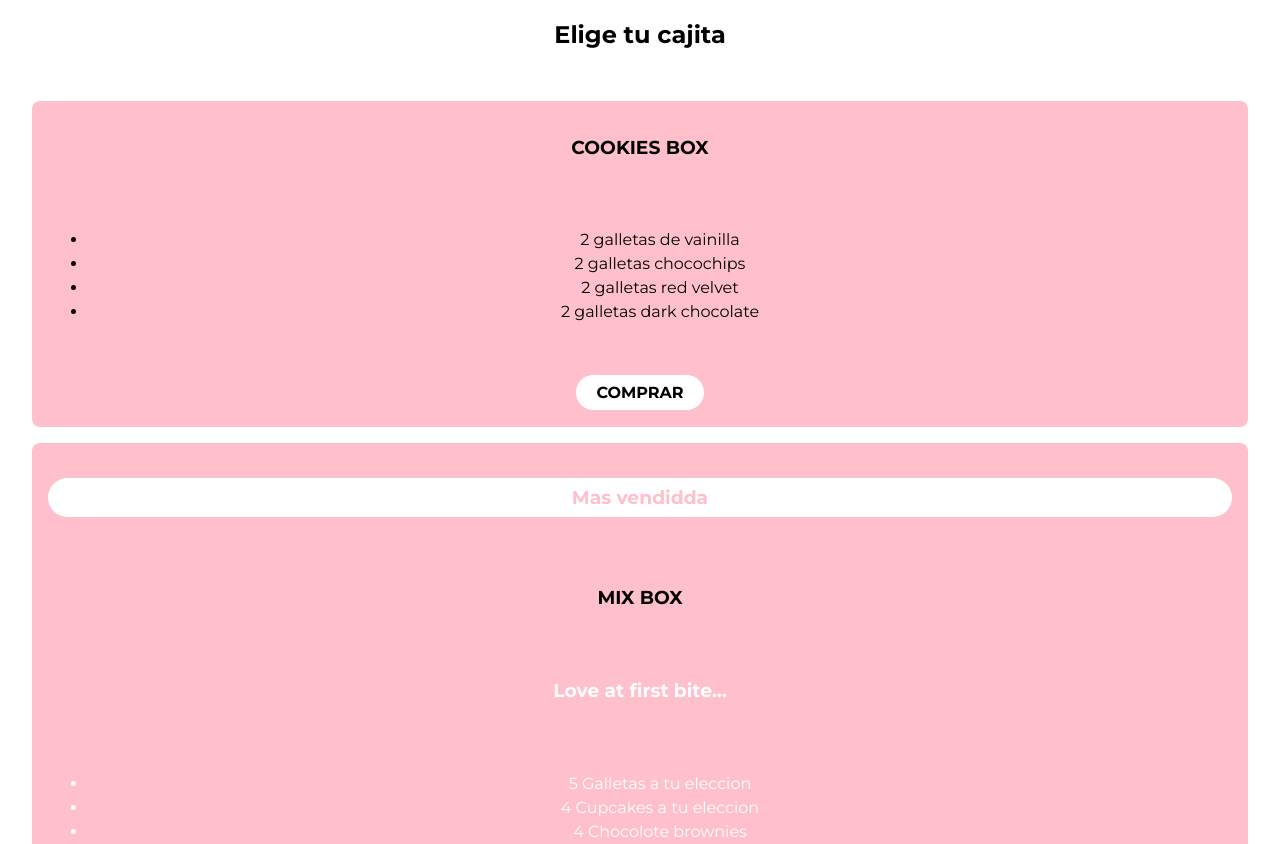
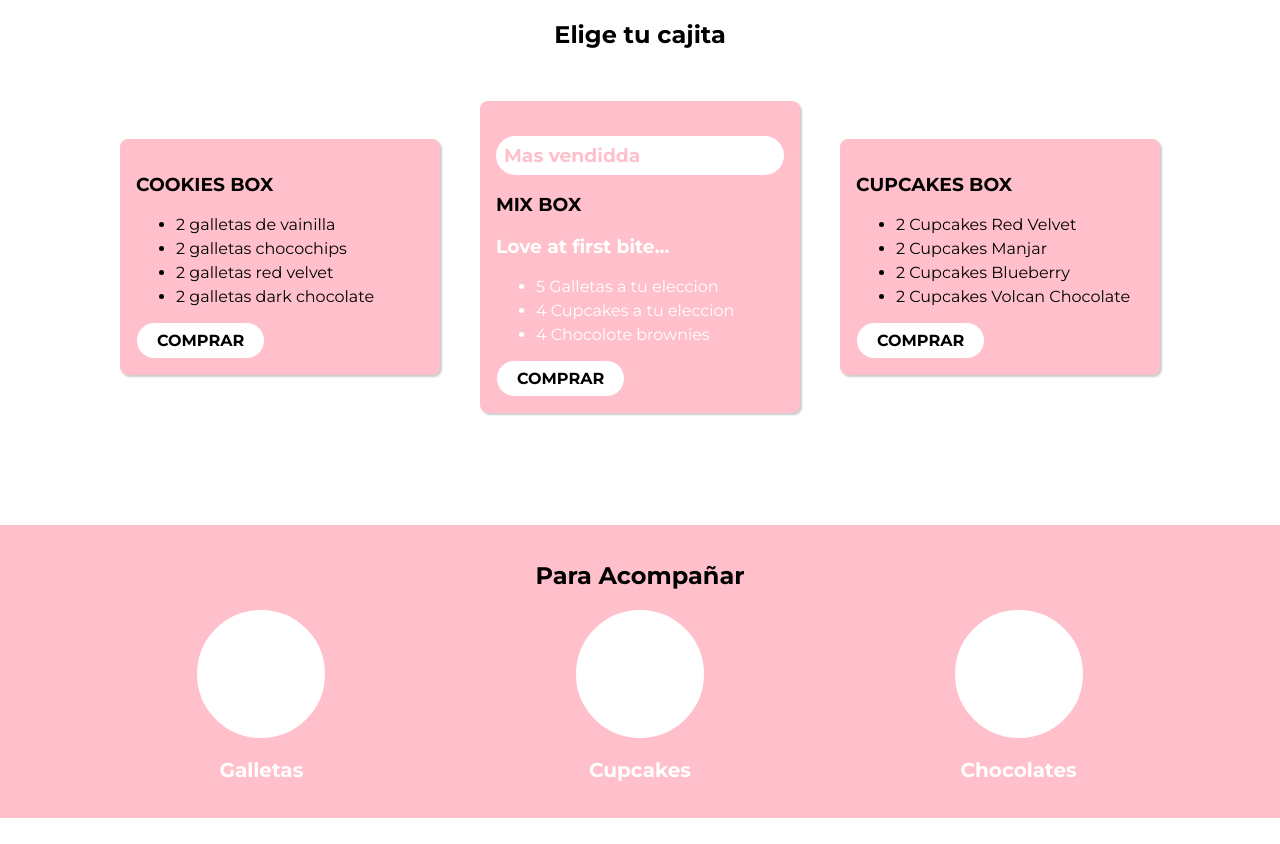
Before and after one commit to NathaliaPineroV/trabajo-cursos, a plain HTML site: page index.html in a window 1280 px wide. Shown: the part 528-1372 px from the top of the page. Drawn offline with Linux system fonts and the light colour scheme.

Commit message:
Trabajo Flex Box Final

```diff
--- a/index.html
+++ b/index.html
@@ -38,7 +38,8 @@
         </section>
         <section id="plans">
             <h1 class="section-title">Elige tu cajita</h1>
-             <div class="plan__list">
+             <div class="planes">
+                 <div class="plan__list">
                <article class="plan">
                      <h1 class="plan_title">COOKIES BOX</h1>
                      <ul class="plan__features">
@@ -47,11 +48,11 @@
                          <li class="plan__feature">2 galletas red velvet</li>
                          <li class="plan__feature">2 galletas dark chocolate</li>
                      </ul>
-                     <div>
+                     <div class="btn">
                          <button class="button">COMPRAR</button>
                      </div>
-            </article>
-            <article class="plan plan--highlighted">
+                </article>
+                <article class="plan plan--highlighted">
                  <h1 class="plan__annotation">Mas vendidda</h1>
                  <h1 class="plan__title">MIX BOX</h1>
                  <h3>Love at first bite...</h3>
@@ -61,7 +62,7 @@
                      <li class="plan__feature">4 Chocolote brownies</li>
 
                  </ul>
-                 <div>
+                 <div class="btn">
                      <button class="button">COMPRAR</button>
                  </div>
                 </article>
@@ -74,12 +75,12 @@
                         </li>
                         <li class="plan__feature">2 Cupcakes Volcan Chocolate</li>
                     </ul>
-                    <div>
+                    <div class="btn">
                         <button class="button">COMPRAR</button>
                     </div>
                 </article>
             </div>
-
+        </div>
             </body>
          </section>
          <section id="key-features">
--- a/main.css
+++ b/main.css
@@ -34,12 +34,44 @@ body {
     left: 3%;
 }
 
+#plans {
+    width: 100%;
+    height: 100%;
+}
+
 .plan__list {
+    width: 100%;
+    height: 100%;
+    display: flex;
+    padding: 2rem;
+    gap: 2.5rem;
+    justify-content: center;
+    align-items: center;
+}
+
+.plan{
+    max-width: 20rem;
+    min-width: 10rem;
+    background-color: pink;
+    border-radius: 0.5rem;
+    padding: 1rem;
+    box-shadow: 2px 2px 2px rgba(0, 0, 0, 0.2);
+    transition: 0,2;
+}
+
+.plan:hover{
+    transform: translateX(1rem);
+    transition: 0,4;
+}
+
+
+
+/* .plan__list {
    padding: 1rem;
    text-align: center;
-}
+} */
 
-.plan {
+/* .plan {
     background: pink;
     text-align: center;
     padding: 1rem;
@@ -52,7 +84,7 @@ body {
     row-gap: 2rem;
     flex-flow: column;
 
-}
+} */
 
 [class*="plan"]{
     flex-basis: 1rem;
@@ -111,6 +143,7 @@ color: white;
 .plan__feature {
     margin: 5px 0;
 }
+
 
 /* cambio desde aqui */
 /*
--- a/shared.css
+++ b/shared.css
@@ -124,3 +124,7 @@ body {
     .button:focus {
         outline: none;
     }
+
+    .btn {
+        display: inline-block;
+    }
```
